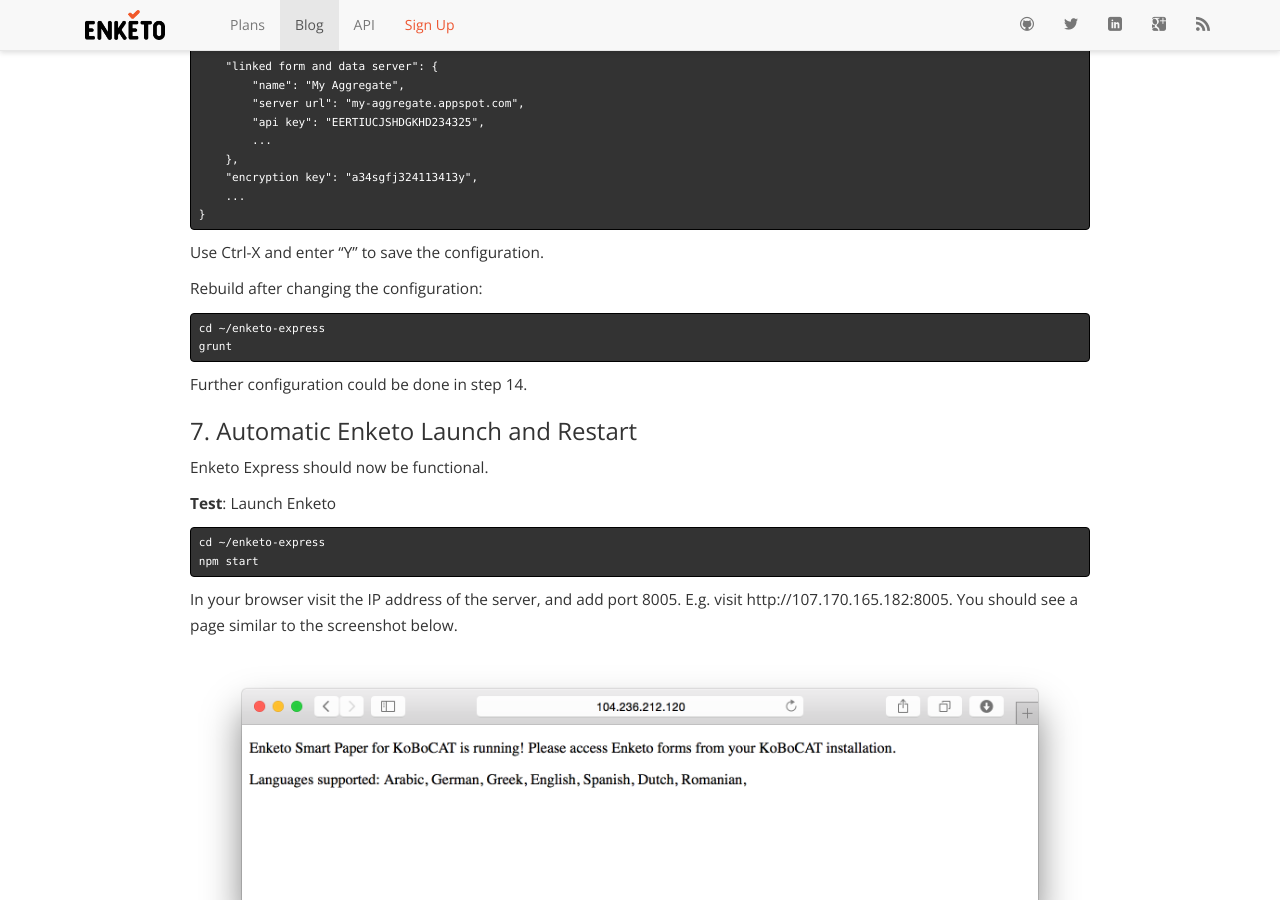
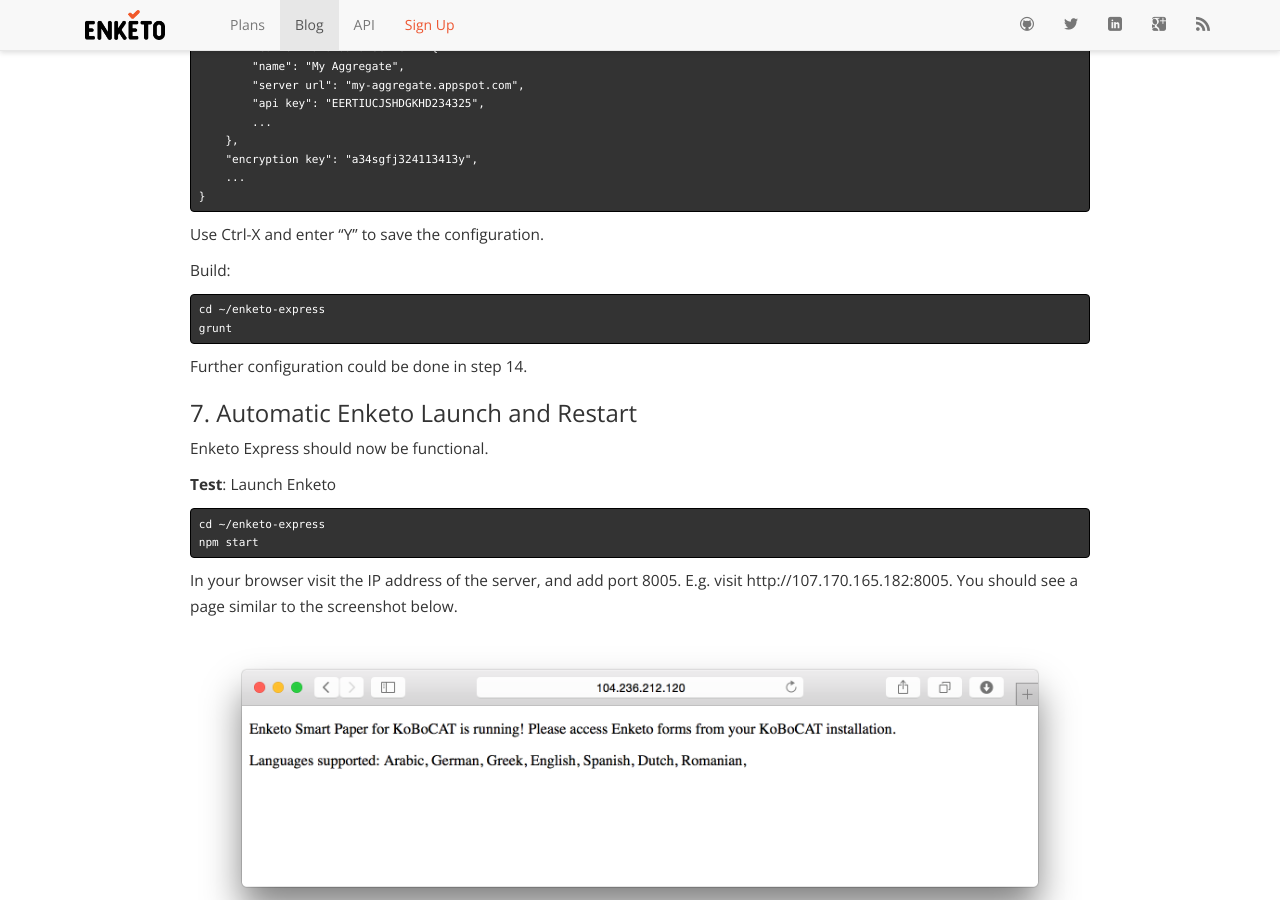
Before and after one commit to enketo/blog, a Jekyll site: the page built from _posts/2015-05-19-install-enketo.md, in a window 1280 px wide and 900 px high, scrolled down 5730 px. Built offline with Jekyll 4.4.1, drawn with Linux system fonts in a browser that asks for light colours; nearby versions of some CDN libraries; Markdown is read by kramdown in place of the engine named in the settings; comment, search, counter and statistics services are not loaded.

Commit message:
edited installation post

````diff
--- a/_posts/2015-05-19-install-enketo.md
+++ b/_posts/2015-05-19-install-enketo.md
@@ -240,7 +239,7 @@
 
 Use Ctrl-X and enter "Y" to save the configuration.
 
-Rebuild after changing the configuration:
+Build:
 
 ```bash
 cd ~/enketo-express
````
Also changed, not shown: other parts of _posts/2015-05-19-install-enketo.md (+0 -1 lines).
